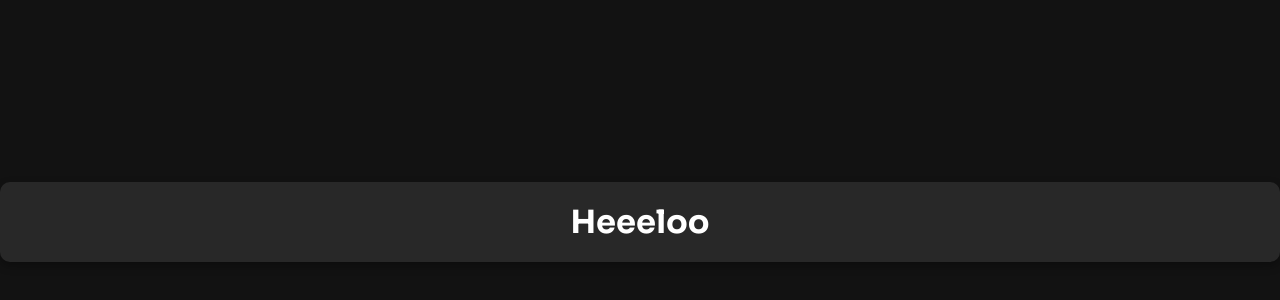
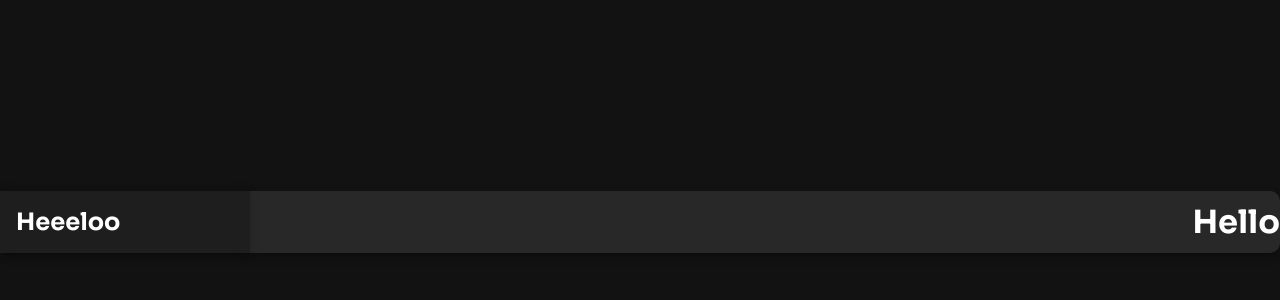
Before and after one commit to Osouzaa/Teste---FrontEnd, a React (Vite) app: page / in a window 1280 px wide. Shown: the part 178-478 px from the top of the page. Built offline with nearby package versions, Linux system fonts and the light colour scheme.

Commit message:
feat: import Aside Bar App

```diff
--- a/src/App/index.tsx
+++ b/src/App/index.tsx
@@ -1,3 +1,4 @@
+import { AsideBar } from "../components/AsideBar";
 import { GlobalStyles } from "../styles/global";
 import { AppContainer, AppContent } from "./styles";
 
@@ -7,7 +8,8 @@ export function App() {
       <GlobalStyles />
       <AppContainer>
         <AppContent>
-          <h1>Heeeloo</h1>
+          <AsideBar />
+          <h1>Hello</h1>
         </AppContent>
       </AppContainer>
     </>
--- a/src/App/styles.ts
+++ b/src/App/styles.ts
@@ -10,18 +10,18 @@ export const AppContainer = styled.div`
   justify-content: center;
   align-items: center;
   gap: 1.25rem;
+  position: relative;
 `;
 
 export const AppContent = styled.div`
   max-width: 90rem;
   width: 100%;
   display: flex;
-  flex-direction: column;
-  justify-content: center;
+  justify-content: space-between;
   align-items: center;
   gap: 1.25rem;
   background-color: #282828;
-  padding: 1.25rem;
   border-radius: 10px;
   box-shadow: 0px 4px 10px rgba(0, 0, 0, 0.3);
+
 `;
```
